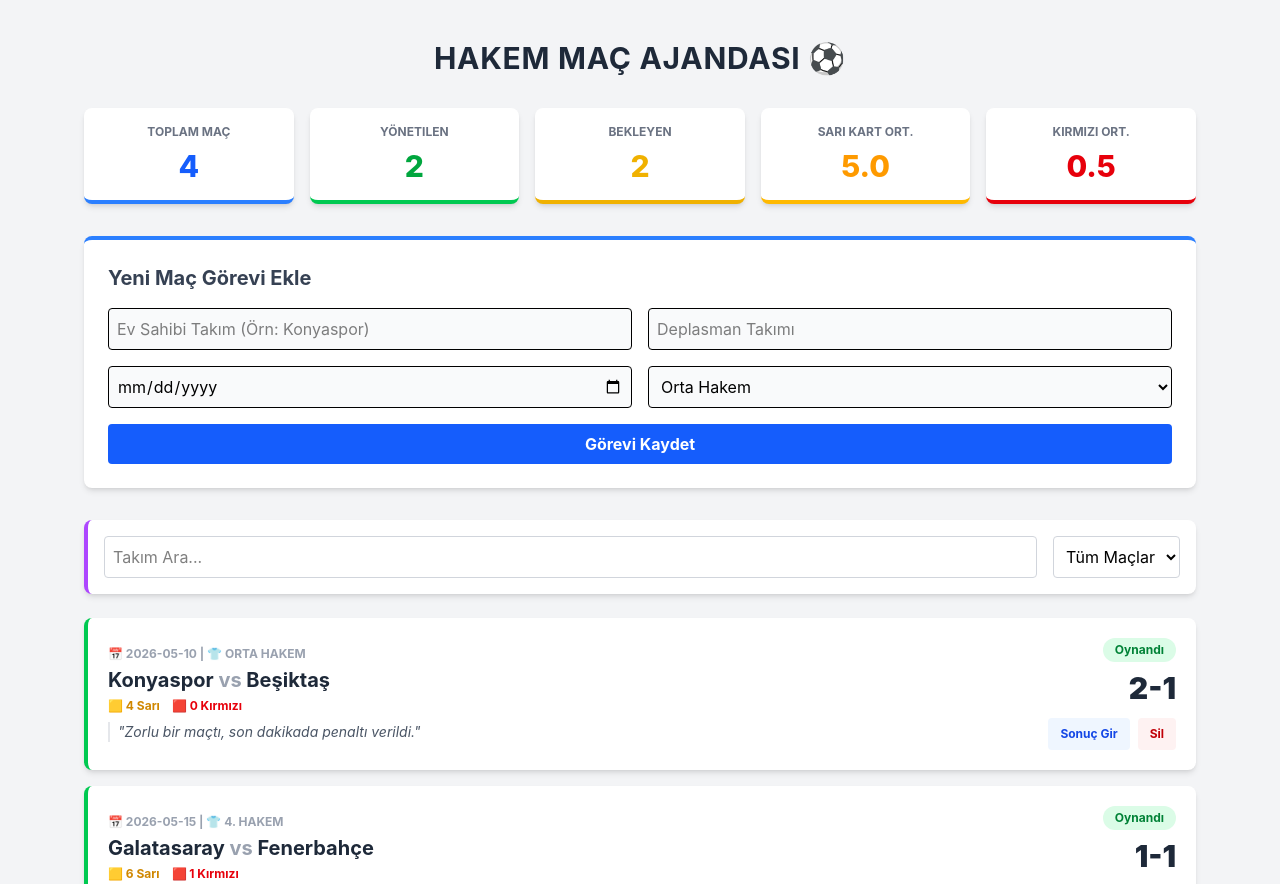
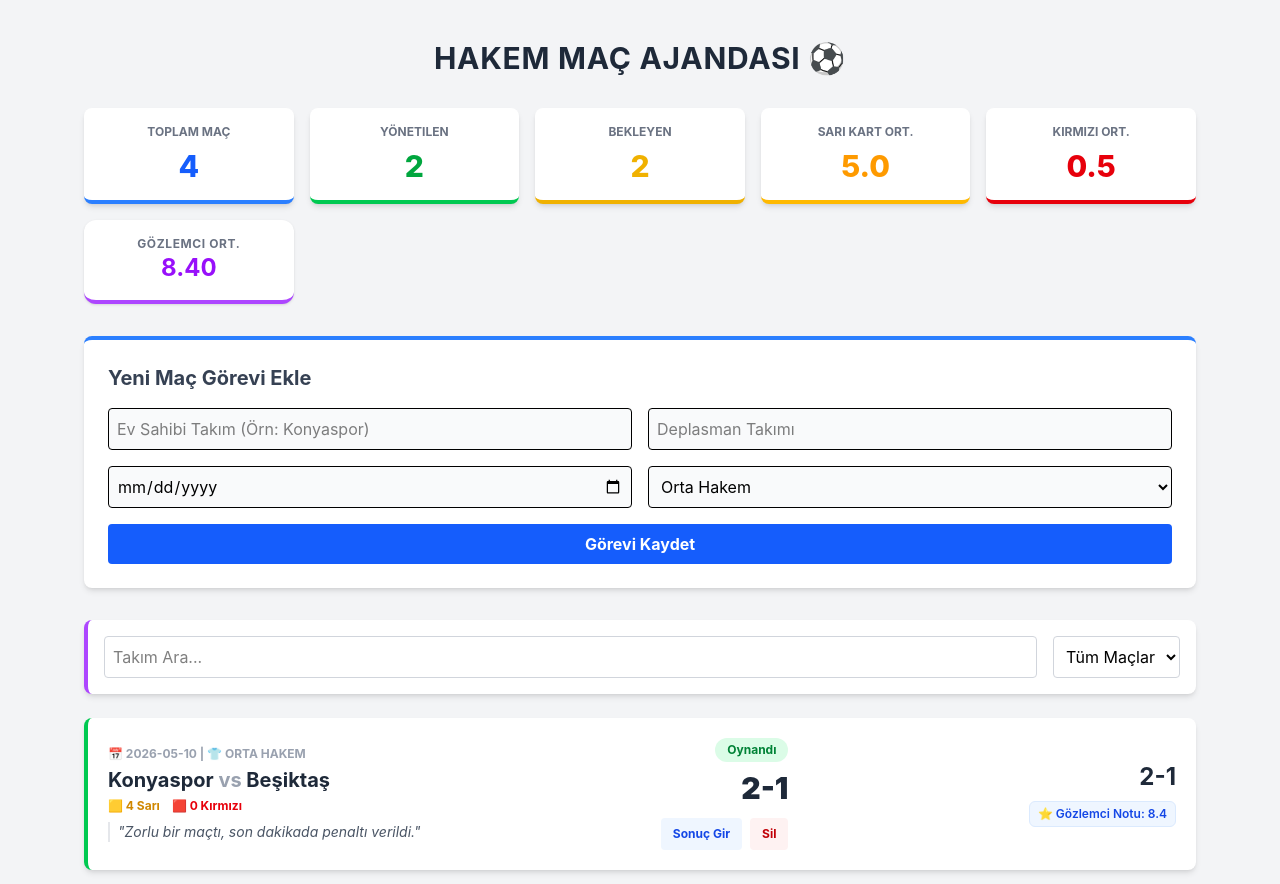
Before and after one commit to KeremYildirim0611/hakem-takip-app, a React (Vite) app: page / in a window 1280 px wide. Shown: the top 884 px of the page. Built offline with nearby package versions, Linux system fonts and the light colour scheme.

Commit message:
Gözlemci not ortalaması istatistiklere eklendi

```diff
--- a/src/Components/MatchCard.jsx
+++ b/src/Components/MatchCard.jsx
@@ -121,7 +121,14 @@
               </button>
             </div>
           </div>
-        </div>
+          <div className="flex flex-col items-end">
+          <span className="text-2xl font-bold text-gray-800">{match.score || "- -"}</span>
+            {/* Gözlemci Notu Rozeti */}
+              <div className="mt-2 flex items-center gap-1 bg-blue-50 text-blue-700 px-2 py-1 rounded-md border border-blue-100 text-xs font-semibold">
+                ⭐ Gözlemci Notu: {match.observerPoint || 8.4}
+              </div>
+            </div>
+          </div>
       )}
     </div>
   );
--- a/src/Interfaces/mockData.js
+++ b/src/Interfaces/mockData.js
@@ -9,7 +9,8 @@
     score: "2-1",
     notes: "Zorlu bir maçtı, son dakikada penaltı verildi.",
     yellowCards: 4,
-    redCards: 0
+    redCards: 0,
+    observerPoint: 8.4
   },
   {
     id: 2,
@@ -21,7 +22,8 @@
     score: "1-1",
     notes: "Kulübe yönetimi zordu. Ev sahibi takım yöneticisi ihraç edildi.",
     yellowCards: 6,
-    redCards: 1
+    redCards: 1,
+    observerPoint: 8.4
   },
   {
     id: 3,
@@ -33,7 +35,8 @@
     score: "",
     notes: "",
     yellowCards: 0,
-    redCards: 0
+    redCards: 0,
+    observerPoint: 8.4
   },
   {
     id: 4,
@@ -45,6 +48,7 @@
     score: "",
     notes: "",
     yellowCards: 0,
-    redCards: 0
+    redCards: 0,
+    observerPoint: 8.4
   }
 ];
--- a/src/Pages/HomePage.jsx
+++ b/src/Pages/HomePage.jsx
@@ -33,6 +33,10 @@
   const playedMatches = matches.filter(m => m.status === 'Oynandı');
   const playedCount = playedMatches.length;
   const pendingCount = matches.filter(m => m.status === 'Bekliyor').length;
+  // Gözlemci Not Ortalaması Hesaplama
+  const observerAvg = playedMatches.length > 0
+    ? (playedMatches.reduce((acc, m) => acc + (Number(m.observerPoint) || 8.4), 0) / playedMatches.length).toFixed(2)
+    : "0.0";
 
   // YENİ: Ayrı Ayrı Kart Ortalamaları
   const totalYellows = playedMatches.reduce((sum, m) => sum + (Number(m.yellowCards) || 0), 0);
@@ -77,6 +81,10 @@
         <div className="bg-white p-4 rounded-lg shadow-md border-b-4 border-red-600">
           <p className="text-xs text-gray-500 font-bold uppercase">Kırmızı Ort.</p>
           <p className="text-3xl font-extrabold text-red-600 mt-2">{redAverage}</p>
+        </div>
+        <div className="bg-white p-4 rounded-xl shadow-sm border-b-4 border-purple-500 text-center">
+          <p className="text-gray-500 text-xs font-bold uppercase tracking-wider">Gözlemci Ort.</p>
+          <p className="text-2xl font-bold text-purple-600">{observerAvg}</p>
         </div>
       </div>
 
```
